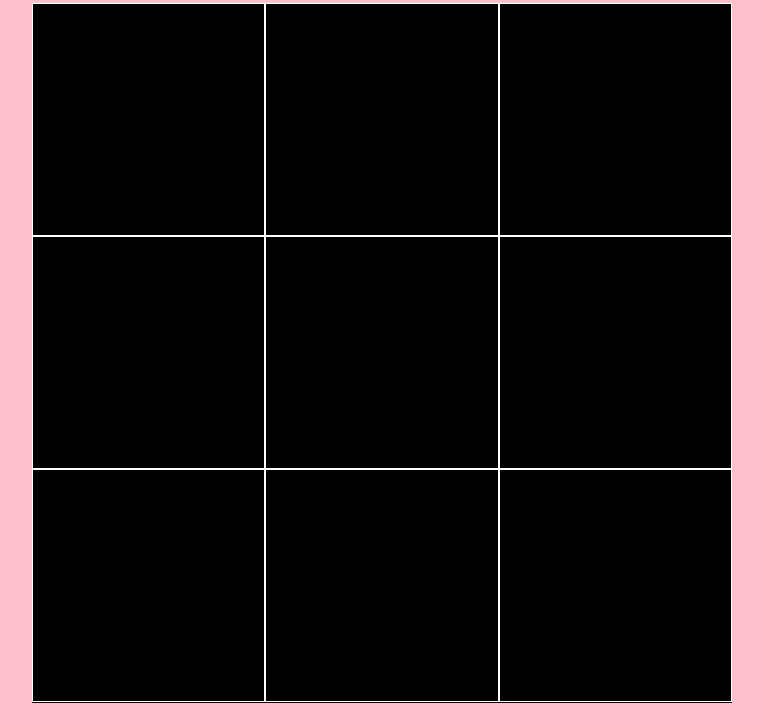
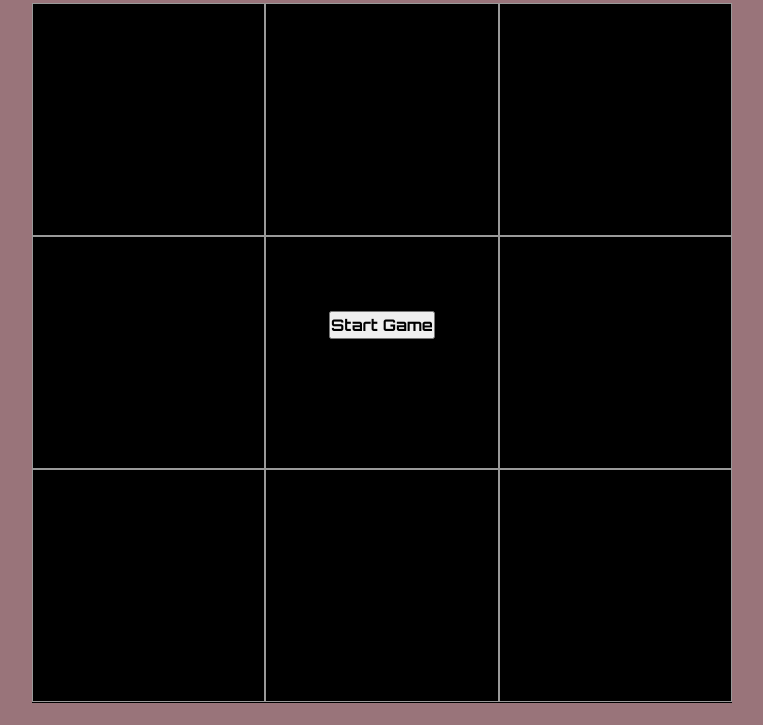
Before and after one commit to lloydeebill/odin-tic-tac-toe, a plain HTML site: page index.html in a window 1280 px wide. Shown: the part 75-800 px from the top of the page, without its empty margins (258-1021 px from the left). Drawn offline with Linux system fonts and the light colour scheme.

Commit message:
added welcomeScreen

```diff
--- a/index.html
+++ b/index.html
@@ -10,6 +10,13 @@
   <div class="game-container">
     <div class="game-header">
       <h1>Tic Tac Toe</h1>
+    </div>
+
+    <div class="welcome-screen-modal">
+      <div class="welcome-screen-container">
+        <h1 class="welcome-screen-message"></h1>
+        <button class="start-button">Start Game</button>
+      </div>
     </div>
 
     <div class="game">
--- a/styles.css
+++ b/styles.css
@@ -10,6 +10,7 @@
 * {
   margin: 0;
   padding: 0;
+  font-family: 'Orbitron', sans-serif;
 }
 
 body {
@@ -124,7 +125,7 @@ h6 {
   background-color: rgba(0,0,0,0.4); /* Black w/ opacity */
 }
 
-.gameover-container {
+.gameover-container , .welcome-screen-container {
   width: 100%;
   height: 100%;
   display: flex;
@@ -143,3 +144,12 @@ h6 {
   height: 50px;
   background-color: white;
 }
+
+.welcome-screen-modal {
+  display: none;
+  position: fixed;
+  z-index: 1;
+  width: 100%;
+  height: 100%;
+  background-color: rgba(0,0,0,0.4);
+}
--- a/tic-tac-toe.js
+++ b/tic-tac-toe.js
@@ -4,6 +4,8 @@
 const Gameboard = (() => {
 
   const cells = document.querySelectorAll('.cell');
+
+  const welcomeScreen = document.querySelector('.welcome-screen-modal');
 
   const gameOverScreen = document.querySelector('.gameover-modal');
   const gameOverMessage = document.querySelector('.gameover-message');
@@ -26,6 +28,24 @@ const Gameboard = (() => {
   };
 
 
+  const openWelcomeScreen = () => {
+
+    welcomeScreen.style.display = 'block';
+
+    const startButton = document.querySelector('.start-button');
+
+    startButton.addEventListener('click',() => {
+
+      welcomeScreen.style.display = 'none';
+
+    })
+
+    return {welcomeScreen };
+
+  }
+
+
+
   const gameOver = () => {
 
     return isGameOver = true;
@@ -33,8 +53,6 @@ const Gameboard = (() => {
   }
 
   const showGameOverScreen = (winner) => {
-
-
 
     gameOverScreen.style.display = 'block';
     gameOverMessage.innerText = `${winner} wins the game.`
@@ -60,7 +78,9 @@ const Gameboard = (() => {
 
 
 
-  return {checkWin, getCells, gameOver, showGameOverScreen, resetBoard};
+
+
+  return {checkWin, getCells, gameOver, showGameOverScreen, resetBoard, openWelcomeScreen};
 
 
 
@@ -126,5 +146,7 @@ const GameController = (() => {
 })();
 
 
+Gameboard.openWelcomeScreen();
+
 
 GameController.startGame();
```
